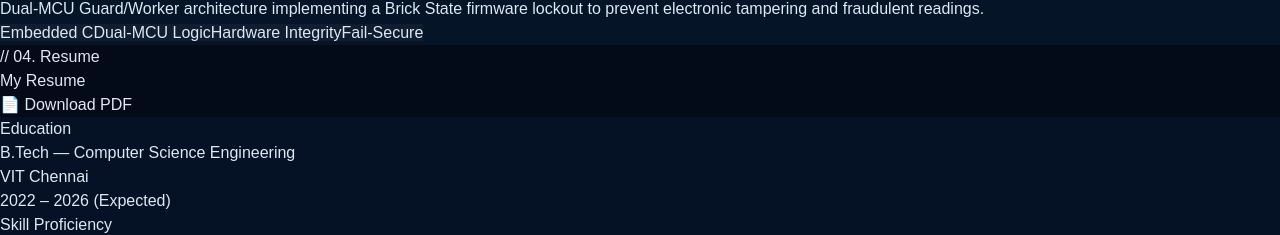
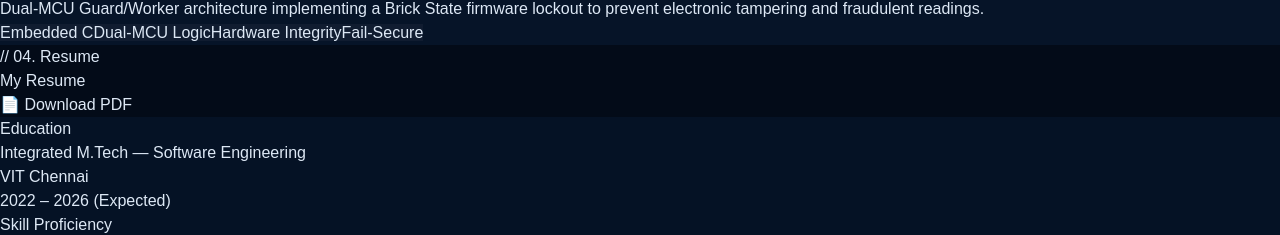
Before and after one commit to balaji2309/portfolio, a React (Vite) app: page / in a window 1280 px wide. Shown: the part 3231-3466 px from the top of the page. Built offline with nearby package versions, Linux system fonts and the light colour scheme.

Commit message:
Update Resume.jsx

```diff
--- a/src/components/Resume.jsx
+++ b/src/components/Resume.jsx
@@ -31,7 +31,7 @@ export default function Resume() {
               <div className="font-mono text-xs tracking-widest uppercase text-cyan-400 mb-5">Education</div>
               <div className="relative pl-5 border-l border-cyan-400/20">
                 <div className="absolute -left-1.5 top-1 w-3 h-3 rounded-full bg-cyan-400" />
-                <div className="font-black text-white text-[.95rem]">B.Tech — Computer Science Engineering</div>
+                <div className="font-black text-white text-[.95rem]">Integrated M.Tech — Software Engineering</div>
                 <div className="font-mono text-xs text-cyan-400 mt-0.5">VIT Chennai</div>
                 <div className="font-mono text-xs text-slate-500 mt-0.5">2022 – 2026 (Expected)</div>
               </div>
```
